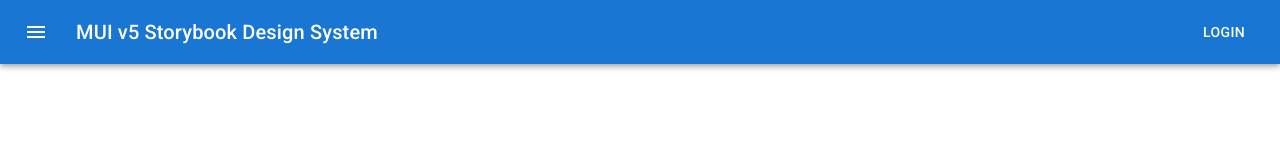
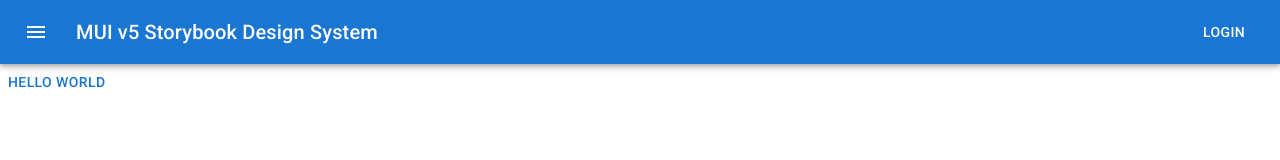
Before and after one commit to saitharunsai/mui-storybook, a React (Vite) app: page / in a window 1280 px wide. Shown: the top 160 px of the page. Built offline with nearby package versions, Linux system fonts and the light colour scheme.

Commit message:
fix button visivlity

```diff
--- a/mui/components/Inputs/Button/Button.tsx
+++ b/mui/components/Inputs/Button/Button.tsx
@@ -1,10 +1,10 @@
 import MuiButton from '@mui/material/Button'
 import React from 'react'
 
-const Button: React.FC = () => {
+const Button: React.FC = ({ children = 'Hello World' }) => {
   return (
     <>
-      <MuiButton />
+      <MuiButton children={children} />
     </>
   )
 }
--- a/mui/components/Inputs/Button/index.ts
+++ b/mui/components/Inputs/Button/index.ts
@@ -1 +1 @@
-export * from './Button'
+export { default } from './Button'
--- a/mui/components/Surfaces/AppBar/index.ts
+++ b/mui/components/Surfaces/AppBar/index.ts
@@ -1 +1 @@
-export * from './AppBar'
+export { default } from './AppBar'
--- a/src/App.tsx
+++ b/src/App.tsx
@@ -1,12 +1,14 @@
 import React, { memo } from 'react'
 
 import { primary } from '../designToken'
-import AppBar from '../mui/components/Surfaces/AppBar/AppBar'
+import Button from '../mui/components/Inputs/Button'
+import AppBar from '../mui/components/Surfaces/AppBar'
 
 const App: React.FC = () => {
   return (
     <div>
       <AppBar color={primary.main} />
+      <Button />
     </div>
   )
 }
```
